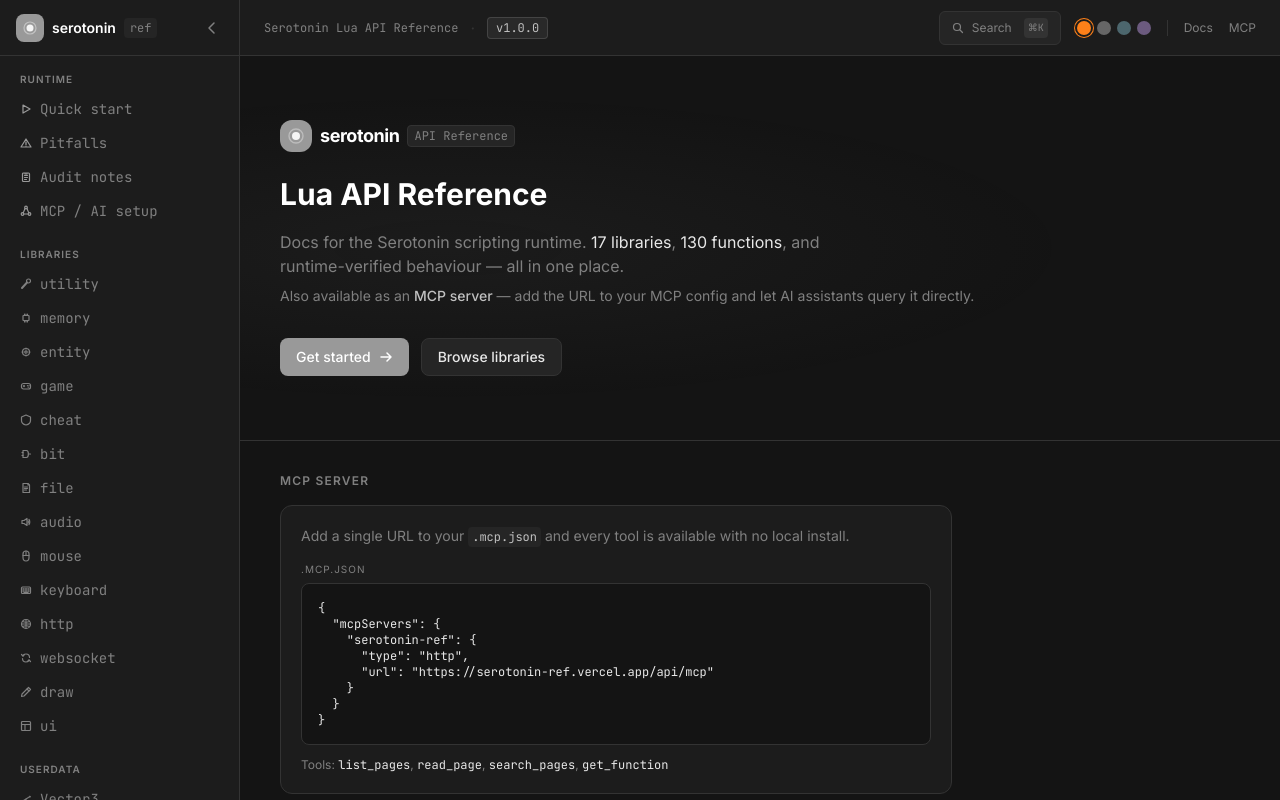
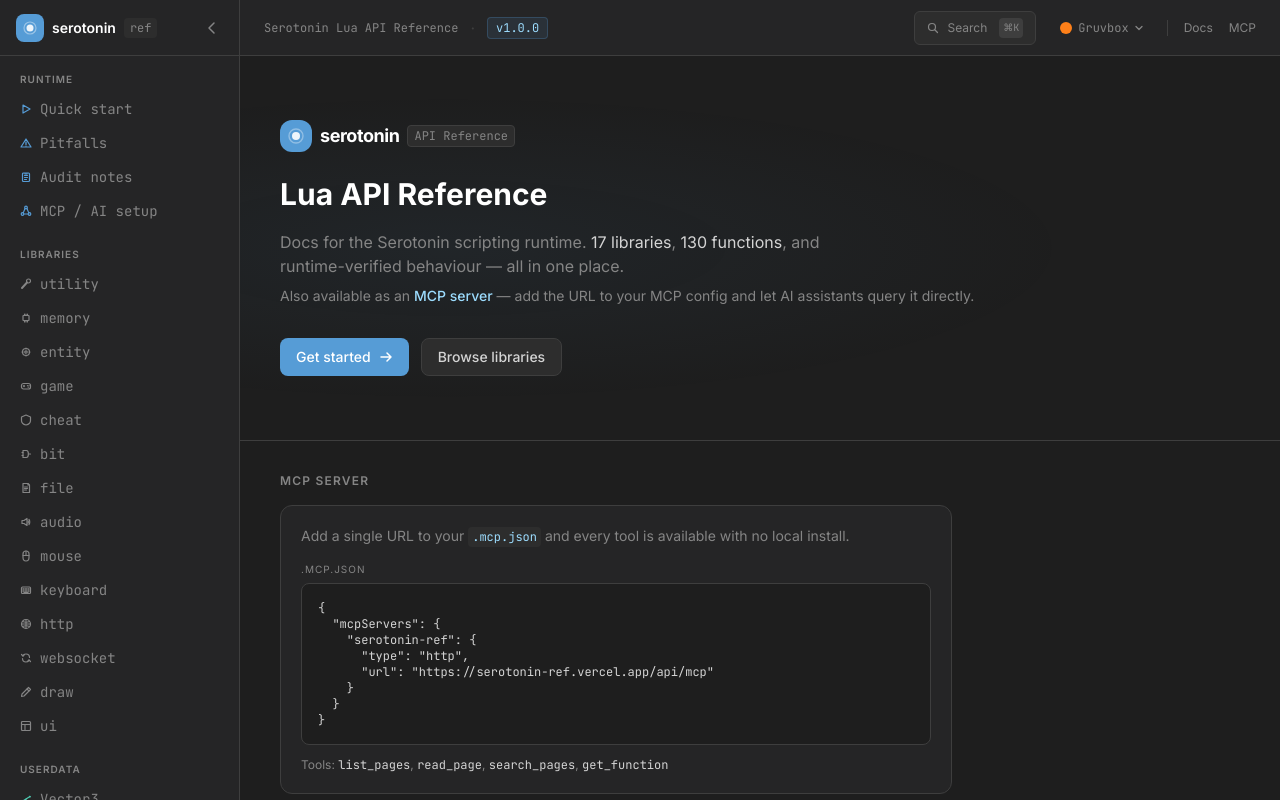
Before and after one commit to mixercodes/serotonin-ref, a Next.js app: page / in a window 1280 px wide. Built offline with nearby package versions, Linux system fonts and the light colour scheme.

Commit message:
Default theme: VS Code Dark+; ThemeSelector: dropdown with name and preview

```diff
--- a/src/app/globals.css
+++ b/src/app/globals.css
@@ -5,36 +5,36 @@
 @tailwind utilities;
 
 /* ─────────────────────────────────────────────────────────────────
-   Default — greyscale
+   VS Code Dark+ — microsoft/vscode
    ───────────────────────────────────────────────────────────────── */
 :root,
 [data-theme="default"] {
-  --bg-base:     #141414;
-  --bg-surface:  #1c1c1c;
-  --bg-elevated: #252525;
-  --bg-border:   #333333;
+  --bg-base:     #1e1e1e;
+  --bg-surface:  #252526;
+  --bg-elevated: #2d2d2d;
+  --bg-border:   #3e3e3e;
 
-  --accent:       #999999;
-  --accent-light: #c0c0c0;
-  --accent-2:     #777777;
+  --accent:       #569cd6;
+  --accent-light: #9cdcfe;
+  --accent-2:     #4ec9b0;
 
-  --text:         #e8e8e8;
-  --text-muted:   #808080;
+  --text:         #d4d4d4;
+  --text-muted:   #858585;
   --text-heading: #ffffff;
 
-  --code-bg:     #101010;
-  --code-inline: #222222;
-  --scrollbar:   #353535;
+  --code-bg:     #1e1e1e;
+  --code-inline: #2d2d2d;
+  --scrollbar:   #424242;
 
-  --hl-keyword:  #e8e8e8;
-  --hl-string:   #b0b0b0;
-  --hl-number:   #d0d0d0;
-  --hl-comment:  #606060;
-  --hl-title:    #ffffff;
-  --hl-builtin:  #c8c8c8;
-  --hl-attr:     #909090;
-  --hl-literal:  #d8d8d8;
-  --hl-operator: #787878;
+  --hl-keyword:  #c586c0;
+  --hl-string:   #ce9178;
+  --hl-number:   #b5cea8;
+  --hl-comment:  #6a9955;
+  --hl-title:    #dcdcaa;
+  --hl-builtin:  #4ec9b0;
+  --hl-attr:     #9cdcfe;
+  --hl-literal:  #569cd6;
+  --hl-operator: #d4d4d4;
 }
 
 /* ─────────────────────────────────────────────────────────────────
--- a/src/components/ThemeSelector.tsx
+++ b/src/components/ThemeSelector.tsx
@@ -1,45 +1,94 @@
 "use client";
 
-import { useEffect, useState } from "react";
+import { useEffect, useRef, useState } from "react";
 
 type Theme = "default" | "gruvbox" | "nord" | "catppuccin";
 
-const THEMES: { id: Theme; label: string; dot: string }[] = [
-  { id: "gruvbox",    label: "Gruvbox",    dot: "#fe8019" },
-  { id: "default",    label: "Default",    dot: "#c0c0c0" },
-  { id: "nord",       label: "Nord",       dot: "#88c0d0" },
-  { id: "catppuccin", label: "Catppuccin", dot: "#cba6f7" },
+const THEMES: { id: Theme; label: string; accent: string; bg: string }[] = [
+  { id: "gruvbox",    label: "Gruvbox",    accent: "#fe8019", bg: "#282828" },
+  { id: "default",    label: "VS Code",    accent: "#569cd6", bg: "#1e1e1e" },
+  { id: "nord",       label: "Nord",       accent: "#88c0d0", bg: "#2e3440" },
+  { id: "catppuccin", label: "Catppuccin", accent: "#cba6f7", bg: "#1e1e2e" },
 ];
 
 export default function ThemeSelector() {
   const [current, setCurrent] = useState<Theme>("gruvbox");
+  const [open, setOpen] = useState(false);
+  const ref = useRef<HTMLDivElement>(null);
 
   useEffect(() => {
     const saved = localStorage.getItem("theme") as Theme | null;
-    if (saved) apply(saved);
+    if (saved) setCurrent(saved);
+  }, []);
+
+  useEffect(() => {
+    const onPointer = (e: MouseEvent) => {
+      if (ref.current && !ref.current.contains(e.target as Node)) setOpen(false);
+    };
+    document.addEventListener("mousedown", onPointer);
+    return () => document.removeEventListener("mousedown", onPointer);
   }, []);
 
   function apply(theme: Theme) {
     document.documentElement.setAttribute("data-theme", theme);
     localStorage.setItem("theme", theme);
     setCurrent(theme);
+    setOpen(false);
   }
 
+  const active = THEMES.find((t) => t.id === current) ?? THEMES[0];
+
   return (
-    <div className="flex items-center gap-1.5">
-      {THEMES.map((t) => (
-        <button
-          key={t.id}
-          onClick={() => apply(t.id)}
-          title={t.label}
-          className="w-3.5 h-3.5 rounded-full transition-all hover:scale-125 focus:outline-none"
-          style={{
-            backgroundColor: t.dot,
-            boxShadow: current === t.id ? `0 0 0 2px var(--bg-surface), 0 0 0 3px ${t.dot}` : undefined,
-            opacity: current === t.id ? 1 : 0.45,
-          }}
+    <div ref={ref} className="relative">
+      <button
+        onClick={() => setOpen((o) => !o)}
+        className="flex items-center gap-1.5 px-2 py-1 rounded-md text-[--text-muted] hover:text-[--text] hover:bg-bg-elevated transition-colors"
+        title="Change theme"
+      >
+        <span
+          className="w-3 h-3 rounded-full shrink-0"
+          style={{ backgroundColor: active.accent }}
         />
-      ))}
+        <span className="text-xs font-mono hidden sm:block">{active.label}</span>
+        <svg
+          width="8" height="8" viewBox="0 0 8 8" fill="none"
+          className={`transition-transform duration-150 ${open ? "rotate-180" : ""}`}
+        >
+          <path d="M1 2.5L4 5.5L7 2.5" stroke="currentColor" strokeWidth="1.3" strokeLinecap="round" strokeLinejoin="round"/>
+        </svg>
+      </button>
+
+      {open && (
+        <div
+          className="absolute right-0 top-full mt-1.5 rounded-lg border border-bg-border shadow-xl z-50 overflow-hidden min-w-[152px]"
+          style={{ background: "var(--bg-surface)" }}
+        >
+          {THEMES.map((t) => (
+            <button
+              key={t.id}
+              onClick={() => apply(t.id)}
+              className="w-full flex items-center gap-2.5 px-3 py-2 text-left transition-colors hover:bg-[--bg-elevated]"
+              style={{ color: current === t.id ? "var(--text)" : "var(--text-muted)" }}
+            >
+              <span
+                className="relative w-4 h-4 rounded shrink-0 overflow-hidden"
+                style={{ backgroundColor: t.bg, border: "1px solid rgba(255,255,255,0.08)" }}
+              >
+                <span
+                  className="absolute inset-0 m-auto w-2 h-2 rounded-full"
+                  style={{ backgroundColor: t.accent }}
+                />
+              </span>
+              <span className="font-mono text-xs">{t.label}</span>
+              {current === t.id && (
+                <svg className="ml-auto shrink-0" width="10" height="10" viewBox="0 0 10 10" fill="none">
+                  <path d="M1.5 5L3.5 7.5L8.5 2" stroke="currentColor" strokeWidth="1.5" strokeLinecap="round" strokeLinejoin="round"/>
+                </svg>
+              )}
+            </button>
+          ))}
+        </div>
+      )}
     </div>
   );
 }
```
